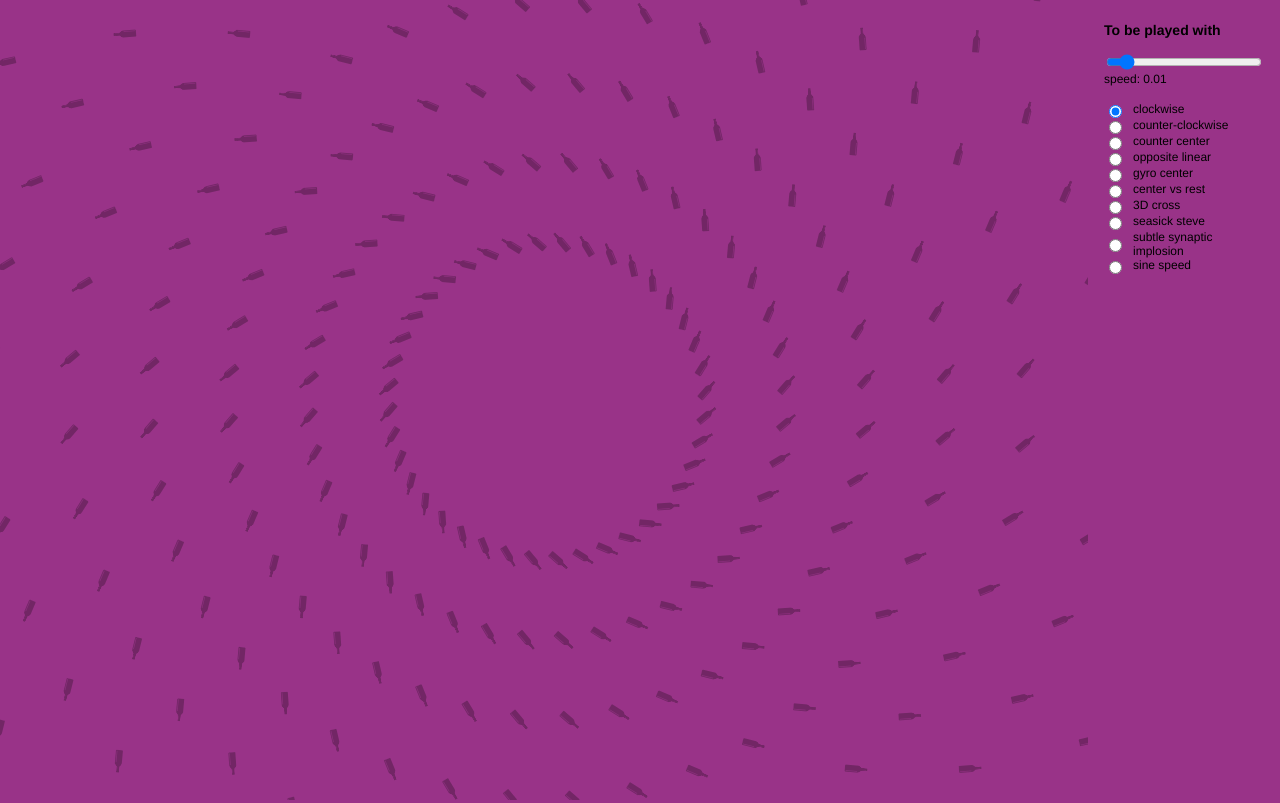
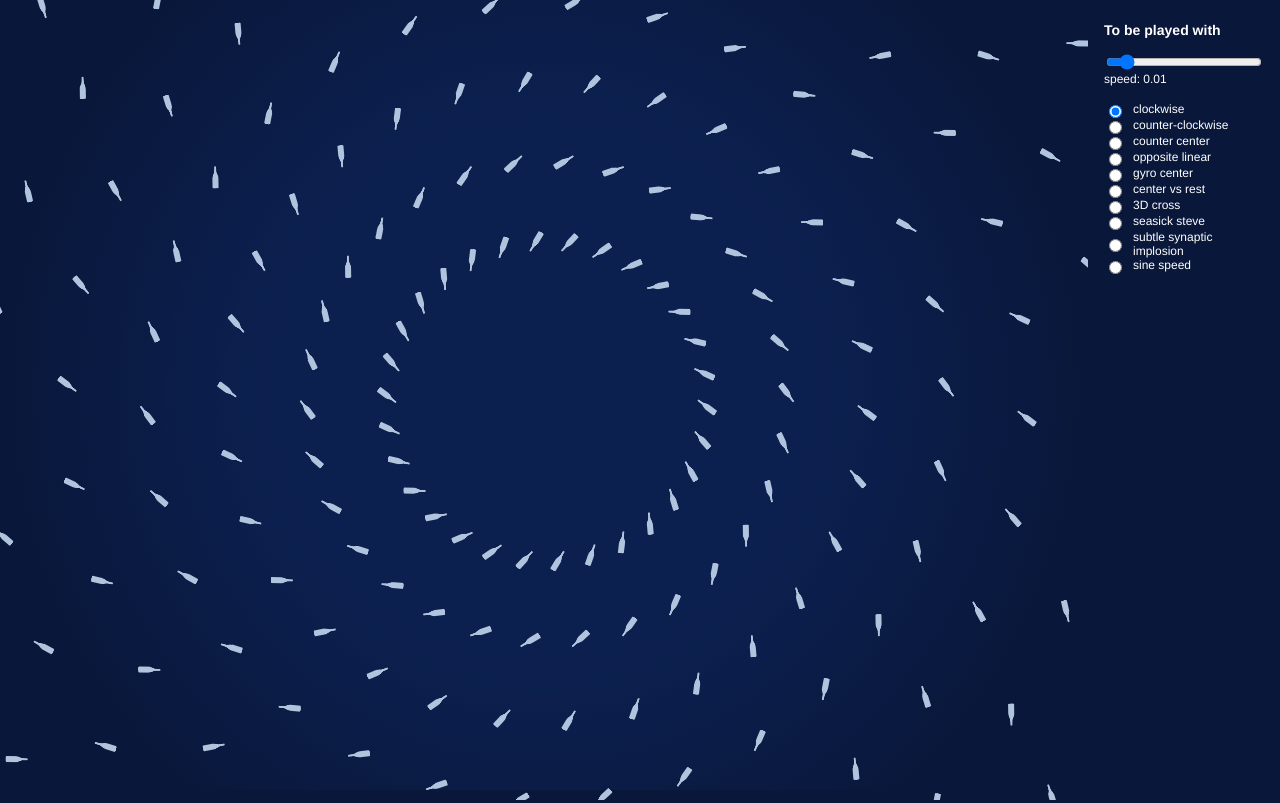
Before and after one commit to larsvers/flying-bottles, a plain HTML site: page index.html in a window 1280 px wide. Drawn offline with nearby package versions, Linux system fonts and the light colour scheme.

Commit message:
Adapt background

```diff
--- a/index.html
+++ b/index.html
@@ -2,7 +2,7 @@
 <html lang="en">
 <head>
 	<meta charset="utf-8">
-	<title>main</title>
+	<title>Bottles in space</title>
 	<meta name="viewport" content="width=device-width, initial-scale=1">
  	<script src="//d3js.org/d3.v5.js"></script>
  	<style type="text/css">
@@ -16,8 +16,10 @@
 			margin: 0;
 			font-family: Avenir, Nunito, Helvetica, sans-serif;
 			font-size: 12px;
-			font: #003300;
-			background: #993388;
+			color: #fff;
+			/* background: #993388; */
+      background: #09173A;
+      /* background: radial-gradient(circle, #142E77, #09173A); */
 			display: flex;
 		}
 
--- a/main-rotate-lsd.js
+++ b/main-rotate-lsd.js
@@ -1,6 +1,7 @@
 
 // Bottle d element and original aspect ratio (w/h).
-var dPath = 'M5.43.1c-.12.1-.19.33-.21.74a1.25,1.25,0,0,1-.1.46,3.71,3.71,0,0,0-.1.94C5,3,5,3.12,5.1,3.3a2.35,2.35,0,0,1,.07.78L4.76,15.25a2,2,0,0,1-.28,1.16,12.92,12.92,0,0,1-1,1.26A13.22,13.22,0,0,0,0,26.1V57.46c.1.81.52,2.08,1.17,2.35H14.79c.65-.27,1.07-1.54,1.17-2.35V26.1a13.22,13.22,0,0,0-3.47-8.43,8.34,8.34,0,0,1-1.08-1.39,1.73,1.73,0,0,1-.21-.94L10.8,4.08a1.94,1.94,0,0,1,.08-.78A2.42,2.42,0,0,0,11,2.24a3.71,3.71,0,0,0-.1-.94,1.11,1.11,0,0,1-.09-.46c0-.41-.1-.64-.22-.74A32.29,32.29,0,0,0,5.43.1ZM9.7,3.72H10V14.37H9.7Zm3.31,23V57.51h-.35V26.68Zm1.24,0V57.51h-.77V26.68Z'
+// var dPath = 'M5.43.1c-.12.1-.19.33-.21.74a1.25,1.25,0,0,1-.1.46,3.71,3.71,0,0,0-.1.94C5,3,5,3.12,5.1,3.3a2.35,2.35,0,0,1,.07.78L4.76,15.25a2,2,0,0,1-.28,1.16,12.92,12.92,0,0,1-1,1.26A13.22,13.22,0,0,0,0,26.1V57.46c.1.81.52,2.08,1.17,2.35H14.79c.65-.27,1.07-1.54,1.17-2.35V26.1a13.22,13.22,0,0,0-3.47-8.43,8.34,8.34,0,0,1-1.08-1.39,1.73,1.73,0,0,1-.21-.94L10.8,4.08a1.94,1.94,0,0,1,.08-.78A2.42,2.42,0,0,0,11,2.24a3.71,3.71,0,0,0-.1-.94,1.11,1.11,0,0,1-.09-.46c0-.41-.1-.64-.22-.74A32.29,32.29,0,0,0,5.43.1ZM9.7,3.72H10V14.37H9.7Zm3.31,23V57.51h-.35V26.68Zm1.24,0V57.51h-.77V26.68Z'
+var dPath = 'M12.22,18.72a16.75,16.75,0,0,1-1.35-6L10.46.81C10.46.37,10.14,0,8,0S5.54.37,5.54.81l-.4,11.86a16.75,16.75,0,0,1-1.35,6L2.15,22.53A26.45,26.45,0,0,0,0,32.9V56.38C0,57.77,1.1,59,8,59s8-1.23,8-2.63V32.9a26.27,26.27,0,0,0-2.14-10.37Z'
 var ar = 16/60;
 
 // Set the Canvas up.
@@ -64,9 +65,9 @@ var bottler = {
 
 	orbits: {},
 
-	bottlesPerOrbit: 40,
+	bottlesPerOrbit: 30,
 
-	shapes: 'clockwise',
+	shapes: 'subtle-synaptic-implosion',
 
 	factorScale: undefined,
 
@@ -89,7 +90,8 @@ var bottler = {
 	  var contextbottleImg = bottleImg.getContext('2d');
 
 	  contextbottleImg.beginPath();
-	  contextbottleImg.fillStyle = '#722665';
+    // contextbottleImg.fillStyle = '#722665';
+	  contextbottleImg.fillStyle = 'lightsteelblue';
 	  var p = new Path2D(dPath)
 	  contextbottleImg.fill(p);
 
@@ -191,13 +193,18 @@ var bottler = {
 
 				}
 
+				// TODO - continue here
+				var radiusFactor = change < 1 ? change : 1;
+				// context.globalAlpha = radiusFactor;
 
 				// calculate the cartesian coordinates,
+        // var x = this.orbits[j].cx + Math.cos(thetaX) * this.orbits[j].r * radiusFactor,
+        //    y = this.orbits[j].cy + Math.sin(thetaY) * this.orbits[j].r * radiusFactor;
 				var x = this.orbits[j].cx + Math.cos(thetaX) * this.orbits[j].r,
 						y = this.orbits[j].cy + Math.sin(thetaY) * this.orbits[j].r;
 
 				// draw the bottle on that orbit.
-				utils.drawImageRotate(context, this.bottle, x, y, 7, 6/ar, utils.radianToDegree(thetaBottle)+45);
+				utils.drawImageRotate(context, this.bottle, x, y, 6, 6/ar, utils.radianToDegree(thetaBottle)+45);
 
 			}
 
@@ -216,7 +223,15 @@ function update(degreeChange) {
 	context.save();
 	context.translate(0, -10);
 
-	context.fillStyle = '#993388';
+  // Single hue background.
+	// context.fillStyle = '#993388';
+
+  // Radial graident background.
+  var grd = context.createRadialGradient(width/2, height/2, width/2 * 0.5, width/2, height/2, width/2);
+  grd.addColorStop(0, '#0c2050');
+  grd.addColorStop(1, '#09173A');
+  context.fillStyle = grd;
+
 	context.fillRect(0, 0, width, height)
 
 	// Draw.
```
Also changed, not shown: 1 other file.
